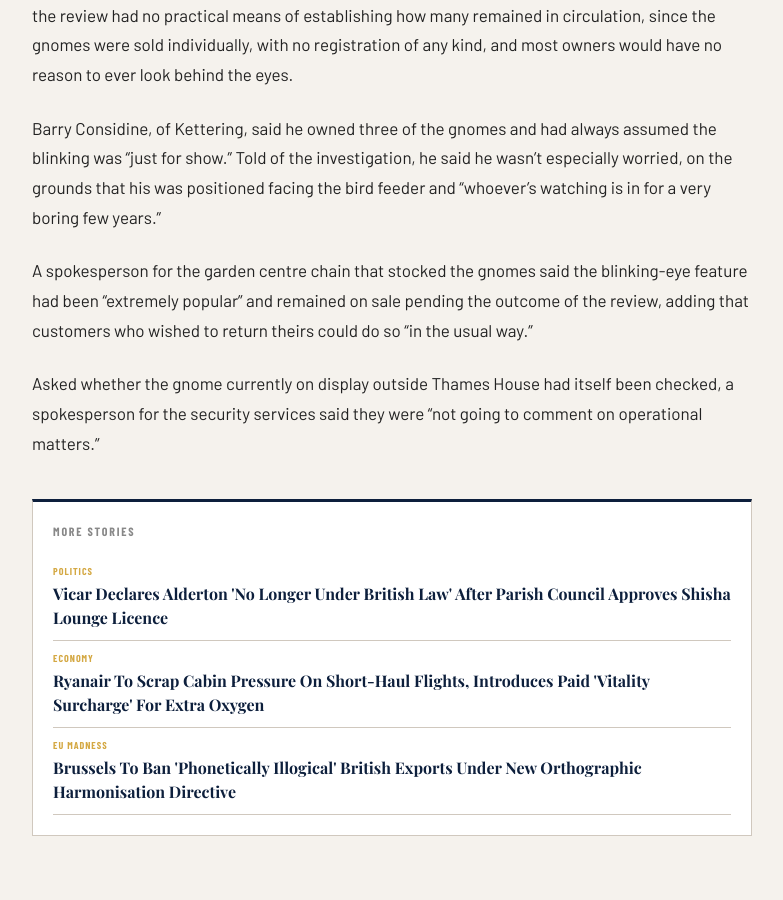
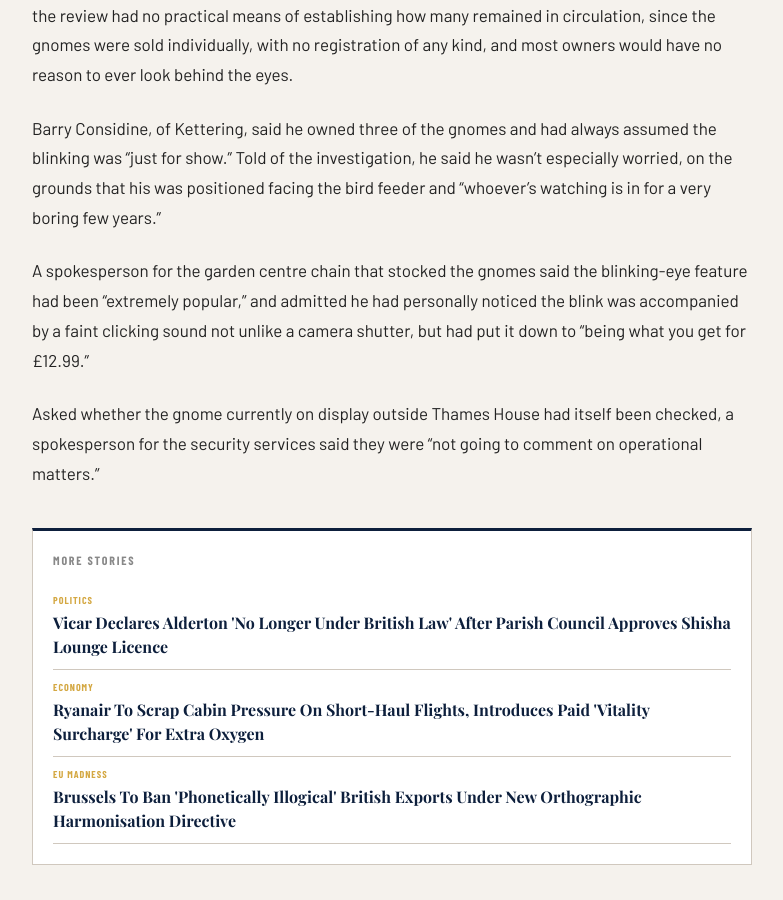
Before and after one commit to matt-palmer999/britishpatriots, a Jekyll site: the page built from _posts/2026-08-21-garden-gnome-spy-cameras.md, in a window 1280 px wide and 900 px high, scrolled down 908 px. Shown: the whole window, without its empty margins (248-1031 px from the left). Built offline with Jekyll 4.4.1, drawn with Linux system fonts in a browser that asks for light colours; some web fonts are replaced.

Commit message:
Add camera-shutter click detail to garden centre spokesperson quote

```diff
--- a/_posts/2026-08-21-garden-gnome-spy-cameras.md
+++ b/_posts/2026-08-21-garden-gnome-spy-cameras.md
@@ -12,6 +12,6 @@ The gnomes have been sold in garden centres and DIY chains across the country si
 
 Barry Considine, of Kettering, said he owned three of the gnomes and had always assumed the blinking was "just for show." Told of the investigation, he said he wasn't especially worried, on the grounds that his was positioned facing the bird feeder and "whoever's watching is in for a very boring few years."
 
-A spokesperson for the garden centre chain that stocked the gnomes said the blinking-eye feature had been "extremely popular" and remained on sale pending the outcome of the review, adding that customers who wished to return theirs could do so "in the usual way."
+A spokesperson for the garden centre chain that stocked the gnomes said the blinking-eye feature had been "extremely popular," and admitted he had personally noticed the blink was accompanied by a faint clicking sound not unlike a camera shutter, but had put it down to "being what you get for £12.99."
 
 Asked whether the gnome currently on display outside Thames House had itself been checked, a spokesperson for the security services said they were "not going to comment on operational matters."
```
